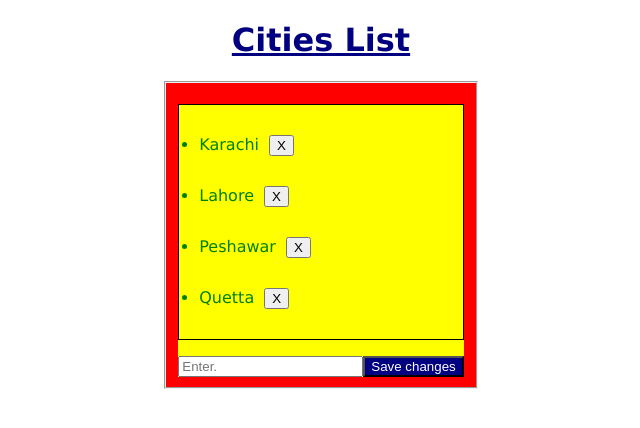
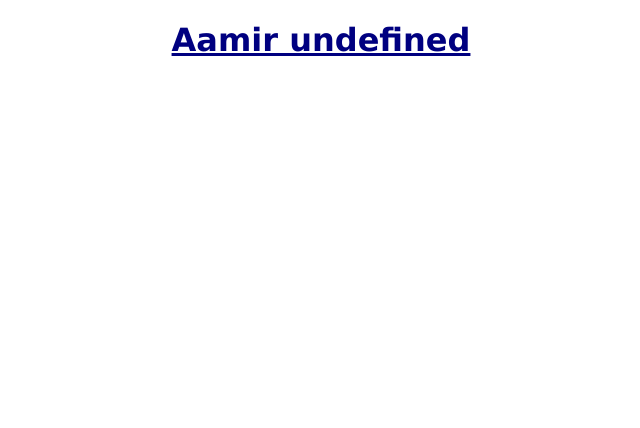
Before and after one commit to OmarMWarraich/React-4rm-scratch, a React (Create React App) app: page / in a window 1280 px wide. Shown: the top 428 px of the page, without its empty margins (319-959 px from the left). Built offline with nearby package versions, Linux system fonts and the light colour scheme.

Commit message:
constructor example react

```diff
--- a/package.json
+++ b/package.json
@@ -6,9 +6,11 @@
     "@testing-library/jest-dom": "^5.11.4",
     "@testing-library/react": "^11.1.0",
     "@testing-library/user-event": "^12.1.10",
+    "components": "^0.1.0",
     "react": "^17.0.2",
     "react-dom": "^17.0.2",
     "react-scripts": "4.0.3",
+    "styled": "^1.0.0",
     "web-vitals": "^1.0.1"
   },
   "scripts": {
--- a/src/App.js
+++ b/src/App.js
@@ -2,133 +2,24 @@
 import React from 'react';
 import './App.css';
 
-// Conditional Rendering
-// Conditional Rendering is about deciding what to render and when
-// Simply renders if provided condition is met
-// e.g, max limit message comp => renders error msg instd of alert in case of no city name provided on submit
-// Three conditional rendering approaches;
-// render if true (if else)
-// ternary expression (condition ? true : false)
-// Short circuit evaluation (&&,||)
+// Constructor
 
-
-function ErrorMessage(props) {
-  const { message } = props
-
-  return <span style={{ color: 'red'}}>{message}</span>
-}
-
-
-function ControlledInputBox (props) {
-  const { handleInputChange, textBoxValue, noCityFlag } = props
-  return (
-    <>
-    <input type='text' value={textBoxValue} onChange={handleInputChange} placeholder='Enter.' />
-    {noCityFlag && <ErrorMessage message='Enter city name' />}
-    </>
-  )
-}
-function ButtonComponent (props) {
-  return (<button style={{ backgroundColor: 'navy', color:'white'}}>Save changes</button>)
-}
-class MyComponent extends React.Component {
-  state = {
-    cityArray: ['Karachi', 'Lahore', 'Peshawar', 'Quetta'],
-    textBoxValue: '',
-    noCityFlag: false,
-  }
-  handleInputChange = (e) => {
-    const { value } = e.target
-    this.setState({
-      textBoxValue: value
-    })
-  }
-  addCity = (city) => {
-    const { textBoxValue } = this.state
-    this.setState( prevState => ({
-      cityArray: [...prevState.cityArray, textBoxValue],
-      textBoxValue: '',
-      noCityFlag: false
-    }))
-  }
-  removeCity = (e) => {
-    const { cityArray } = this.state
-    const { value } = e.target
-    const newCityArray = cityArray.filter(city => city !== value)
-    this.setState({
-      cityArray: newCityArray
-    })
+class App extends React.Component {
+  constructor (props) {
+    super(props)
+    this.state = {
+      firstName: 'Aamir'
+    }
+    this.printMessage = this.printMessage.bind(this)
   }
 
-  handleForm = e => {
-    const { textBoxValue } = this.state
-    e.preventDefault()
-
-    if (textBoxValue === '') {
-      this.setState({ noCityFlag: true})
-    } else {
-      this.addCity()
-    }
+  printMessage () {
+    return <h1> {`${this.state.firstName} ${this.props.message}`} </h1>
   }
 
   render () {
-    const { cityArray, textBoxValue, noCityFlag } = this.state
-
-    return (
-      <fieldset style={{backgroundColor:'red'}}>
-      <form
-      onSubmit={this.handleForm}
-      style={{backgroundColor:'yellow'}}>
-      <ul style={{ border: '1px solid black', padding: '10px'}}>
-      {cityArray.map(city => (
-        <li
-          className="li-styling"
-          key={city}
-          style={{ color: cityArray.length > 5 ? 'red' : 'green' }}>
-          {city}
-          <button
-            className="li-styling"
-            value={city}
-            onClick={this.removeCity}>
-            X
-            </button>
-             </li>))}
-    </ul>
-      <ControlledInputBox
-         textBoxValue={textBoxValue}
-         handleInputChange={this.handleInputChange}
-         />
-      <ButtonComponent />
-      </form>
-      </fieldset>
-    )
+    return this.printMessage()
   }
-
 }
 
-function MyFunctionalComponent(props) {
-  const { heading } = props
-  return <h1>{heading}</h1>
-}
-function App() {
-  const someCondition = true // try changing true with false
-
-  if(someCondition === true){
-  return (
-    <div
-      style={{
-        display: 'grid',
-        justifyContent: 'center',
-        alignItems: 'center'
-      }}
-      >
-      <MyFunctionalComponent heading='Cities List' />
-      <MyComponent />
-    </div>
-  )
-} else {
-  return
-  <h1>Nothing to display</h1>
-}
-}
 export default App
```
Also changed, not shown: 2 other files (tests, documents, lock files or other folders).
